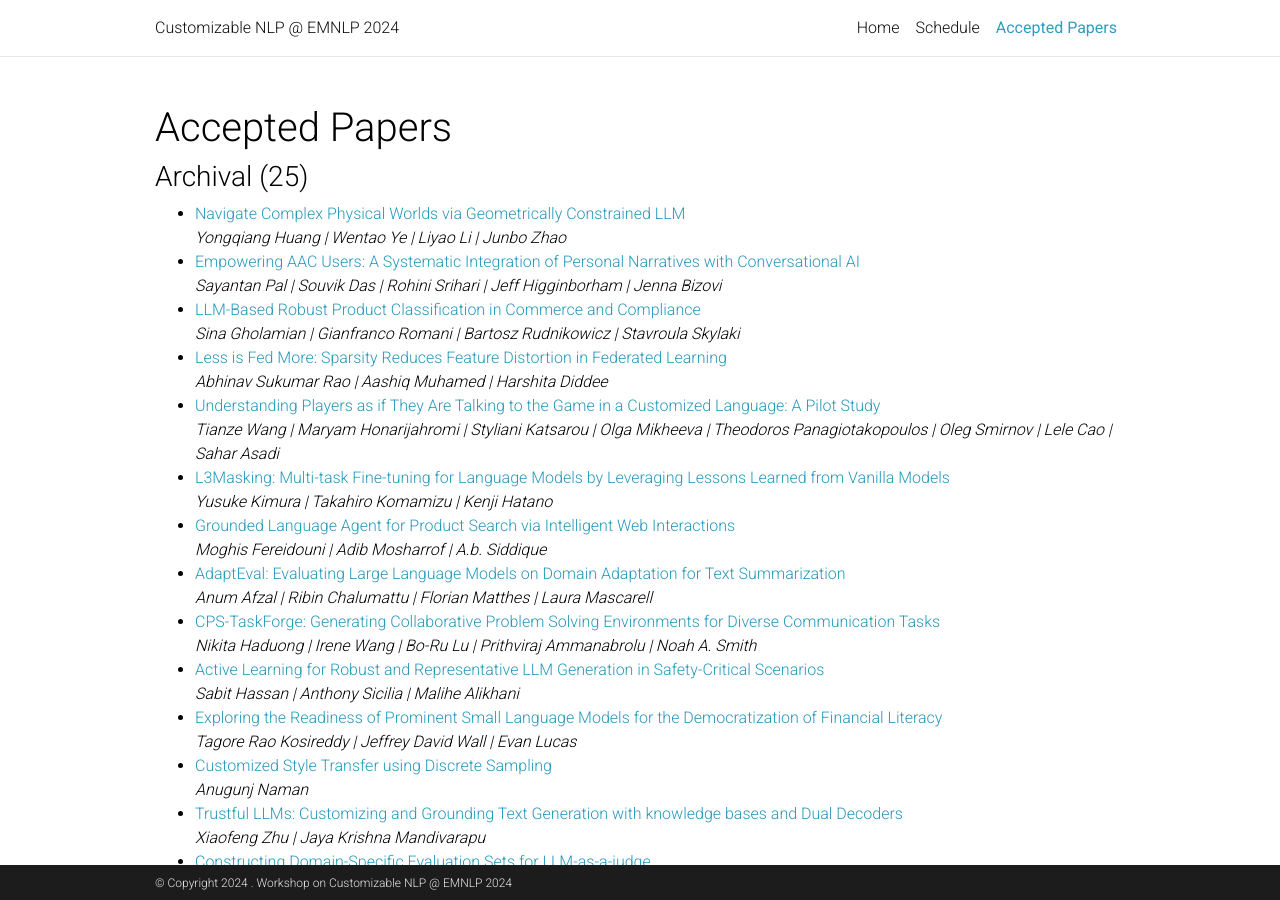
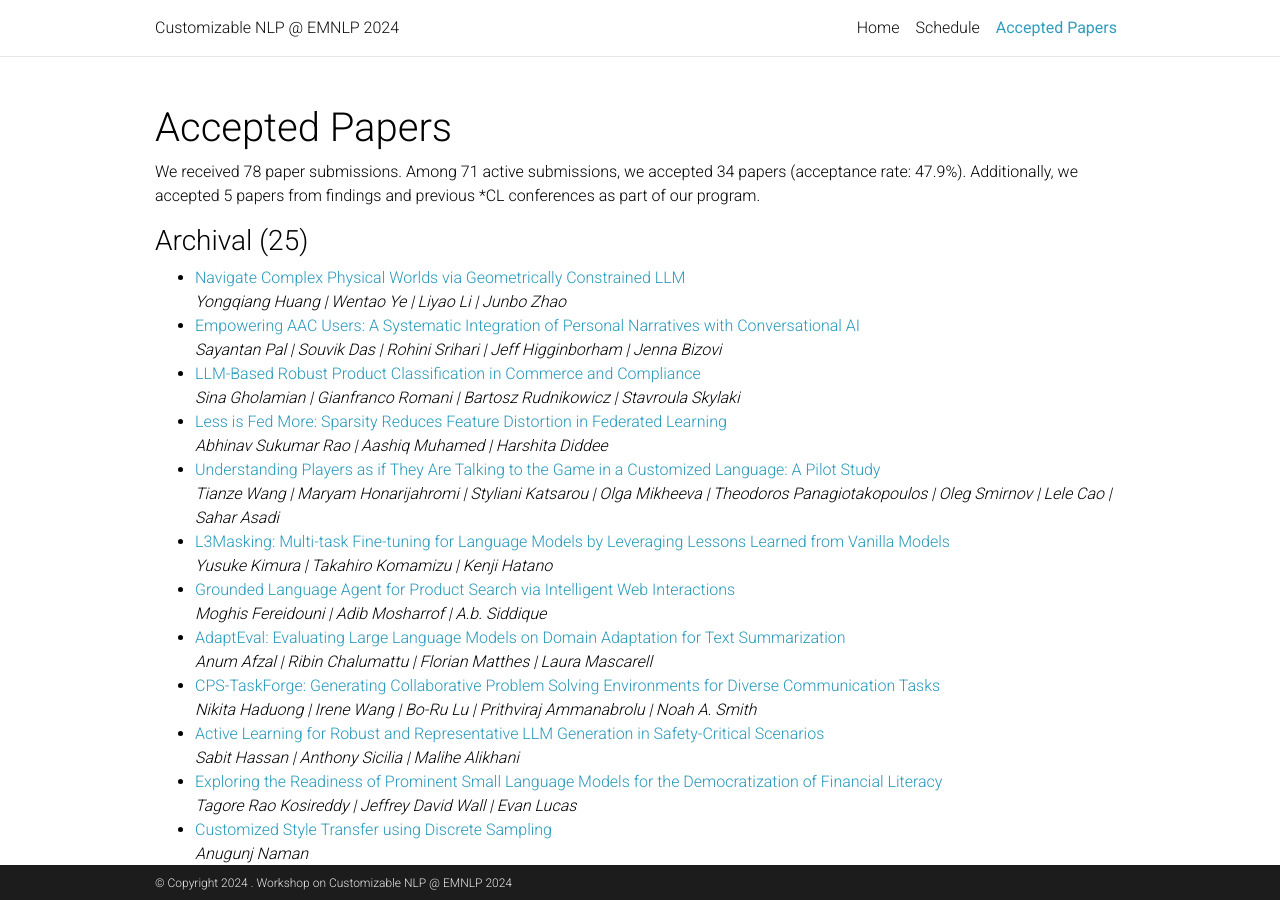
Before and after one commit to customnlp4u-24/customnlp4u-24.github.io, a Jekyll site: the page built from _pages/accepted_papers.md, in a window 1280 px wide and 900 px high. Built offline with Jekyll 4.4.1, drawn with Linux system fonts in a browser that asks for light colours; comment, search, counter and statistics services are not loaded; a style sheet for code colours, icons or effects is not loaded.

Commit message:
minor updates

```diff
--- a/_pages/accepted_papers.md
+++ b/_pages/accepted_papers.md
@@ -8,7 +8,7 @@ nav_order: 3
 ---
 
 # Accepted Papers
-
+We received 78 paper submissions. Among 71 active submissions, we accepted 34 papers (acceptance rate: 47.9%). Additionally, we accepted 5 papers from findings and previous *CL conferences as part of our program.
 
 ### Archival (25)
 - [Navigate Complex Physical Worlds via Geometrically Constrained LLM](https://aclanthology.org/2024.customnlp4u-1.1/)
@@ -83,13 +83,13 @@ nav_order: 3
 *Yu-Min Tseng | Yu-Chao Huang | Teng-Yun Hsiao | Wei-Lin Chen | Chao-Wei Huang | Yu Meng | Yun-Nung Chen*
 
 ### Findings Papers (5)
-- [**Can LLM be a Personalized Judge?**](https://aclanthology.org/2024.findings-emnlp.592/)
+- [Can LLM be a Personalized Judge?](https://aclanthology.org/2024.findings-emnlp.592/)
 *Yijiang River Dong | Tiancheng Hu | Nigel Collier*
-- [**Instruct, Not Assist: LLM-based Multi-Turn Planning and Hierarchical Questioning for Socratic Code Debugging**](https://aclanthology.org/2024.findings-emnlp.553/)
+- [Instruct, Not Assist: LLM-based Multi-Turn Planning and Hierarchical Questioning for Socratic Code Debugging](https://aclanthology.org/2024.findings-emnlp.553/)
 *Priyanka Kargupta | Ishika Agarwal | Dilek Hakkani Tur | Jiawei Han*
-- [**Extrinsic Evaluation of Cultural Competence in Large Language Models**](https://aclanthology.org/2024.findings-emnlp.942/)
+- [Extrinsic Evaluation of Cultural Competence in Large Language Models](https://aclanthology.org/2024.findings-emnlp.942/)
 *Shaily Bhatt | Fernando Diaz*
-- [**DOLOMITES: Domain-Specific Long-Form Methodical Tasks**](https://arxiv.org/abs/2405.05938)
+- [DOLOMITES: Domain-Specific Long-Form Methodical Tasks](https://arxiv.org/abs/2405.05938)
 *Chaitanya Malaviya | Priyanka Agrawal | Kuzman Ganchev | Pranesh Srinivasan | Fantine Huot | Jonathan Berant | Mark Yatskar | Dipanjan Das | Mirella Lapata | Chris Alberti*
-- [**Learning to Decode Collaboratively with Multiple Language Models**](https://aclanthology.org/2024.acl-long.701/)
+- [Learning to Decode Collaboratively with Multiple Language Models](https://aclanthology.org/2024.acl-long.701/)
 *Zejiang Shen | Hunter Lang | Bailin Wang | Yoon Kim | David Sontag*
```
